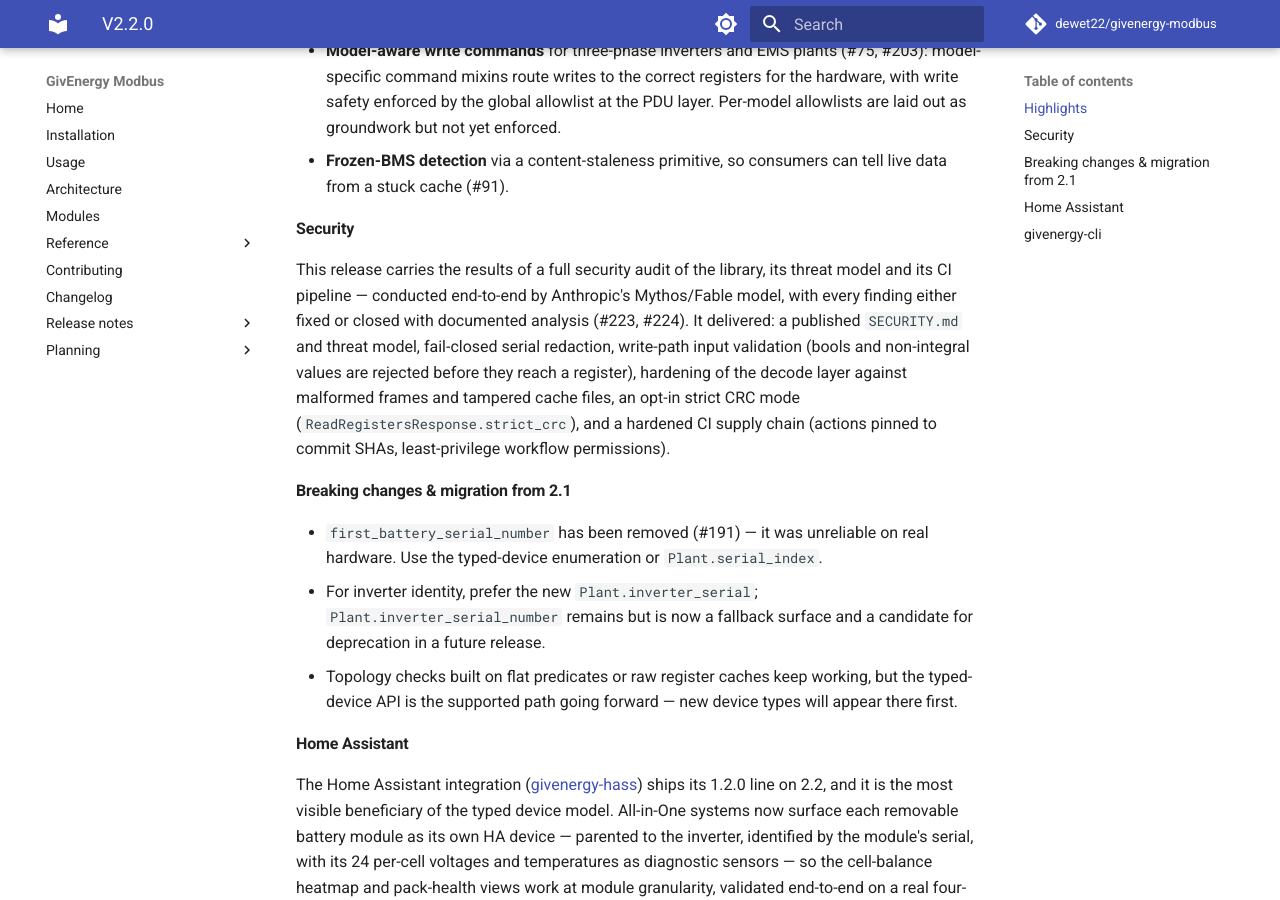
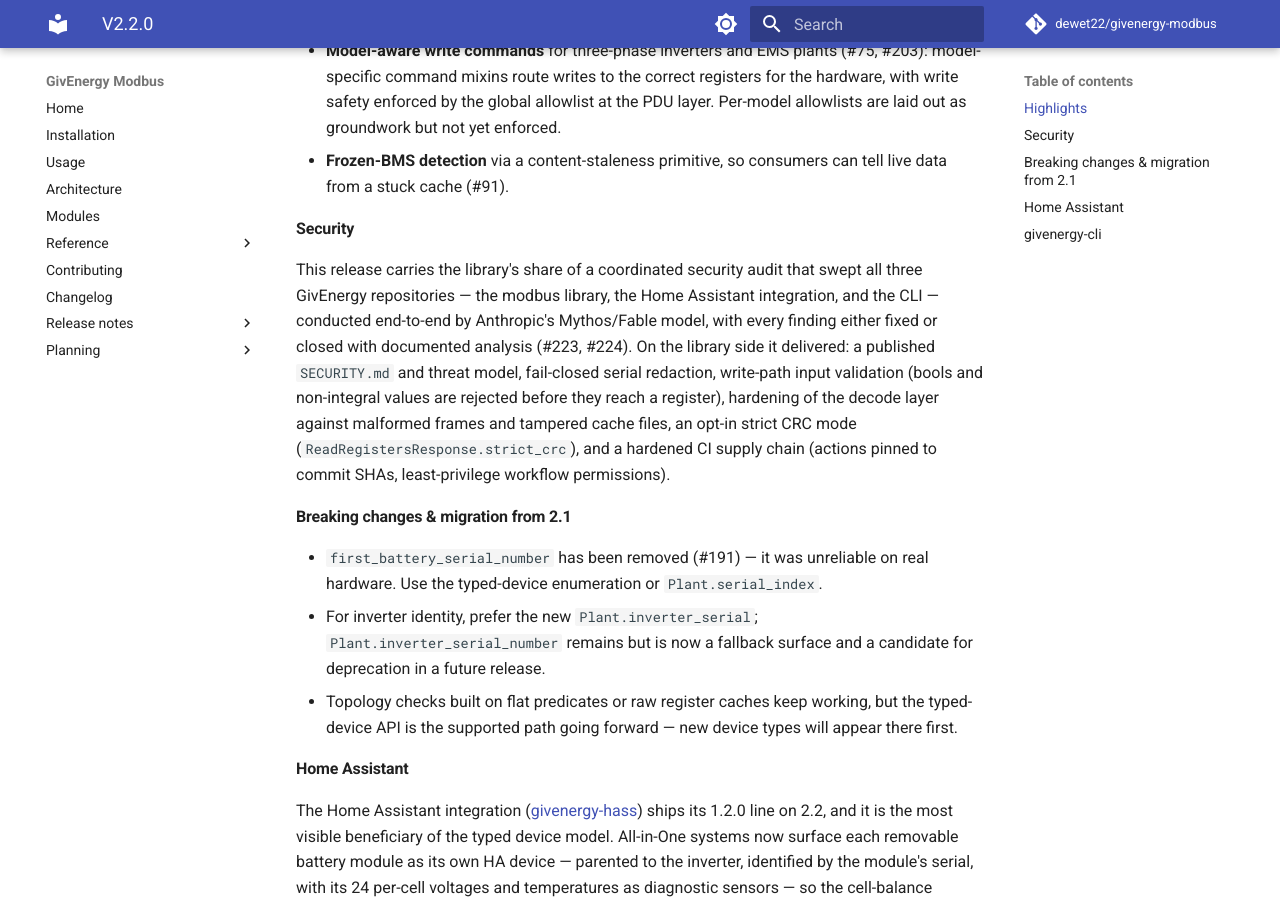
Before and after one commit to dewet22/givenergy-modbus, an MkDocs documentation site: the page built from docs/release-notes/v2.2.0.md, in a window 1280 px wide and 900 px high, scrolled down 615 px. Built offline with MkDocs 1.6.1 and Material for MkDocs 9.7.7, drawn with Linux system fonts in a browser that asks for light colours; comment, search, counter and statistics services are not loaded.

Commit message:
docs(release-notes): note the security audit spanned all three repos
The Mythos/Fable audit was a coordinated sweep across modbus, hass, and cli, not
just the library. Reframe the Security section's provenance accordingly; the
listed findings remain the library's own.

Changelog: skip

Co-Authored-By: Claude Opus 4.8 (1M context) <noreply@anthropic.com>

```diff
--- a/docs/release-notes/v2.2.0.md
+++ b/docs/release-notes/v2.2.0.md
@@ -27,15 +27,17 @@ across the whole detect→refresh lifecycle.
 
 ### Security
 
-This release carries the results of a full security audit of the library, its
-threat model and its CI pipeline — conducted end-to-end by Anthropic's
-Mythos/Fable model, with every finding either fixed or closed with documented
-analysis (#223, #224). It delivered: a published `SECURITY.md` and threat model,
-fail-closed serial redaction, write-path input validation (bools and
-non-integral values are rejected before they reach a register), hardening of
-the decode layer against malformed frames and tampered cache files, an opt-in
-strict CRC mode (`ReadRegistersResponse.strict_crc`), and a hardened CI supply
-chain (actions pinned to commit SHAs, least-privilege workflow permissions).
+This release carries the library's share of a coordinated security audit that
+swept all three GivEnergy repositories — the modbus library, the Home Assistant
+integration, and the CLI — conducted end-to-end by Anthropic's Mythos/Fable
+model, with every finding either fixed or closed with documented analysis
+(#223, #224). On the library side it delivered: a published `SECURITY.md` and
+threat model, fail-closed serial redaction, write-path input validation (bools
+and non-integral values are rejected before they reach a register), hardening
+of the decode layer against malformed frames and tampered cache files, an
+opt-in strict CRC mode (`ReadRegistersResponse.strict_crc`), and a hardened CI
+supply chain (actions pinned to commit SHAs, least-privilege workflow
+permissions).
 
 ### Breaking changes & migration from 2.1
 
```
